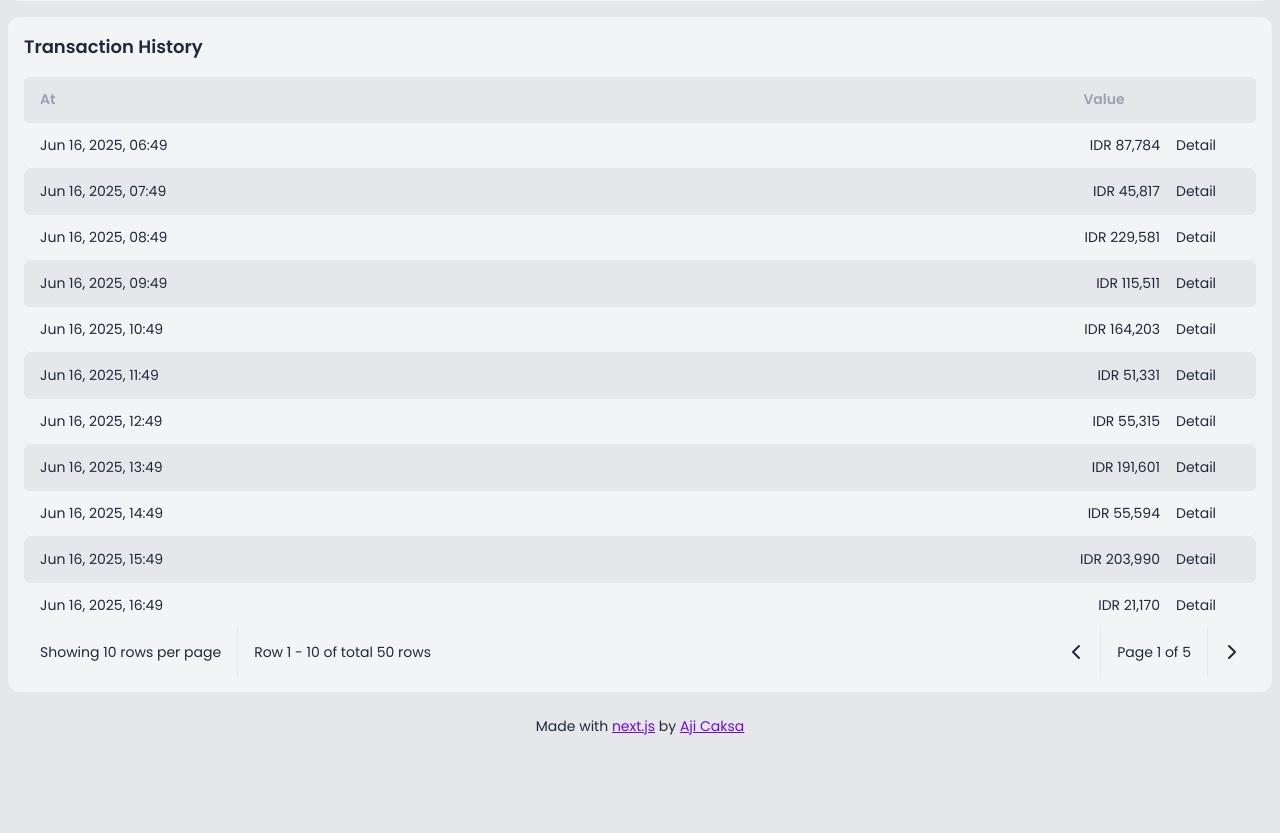
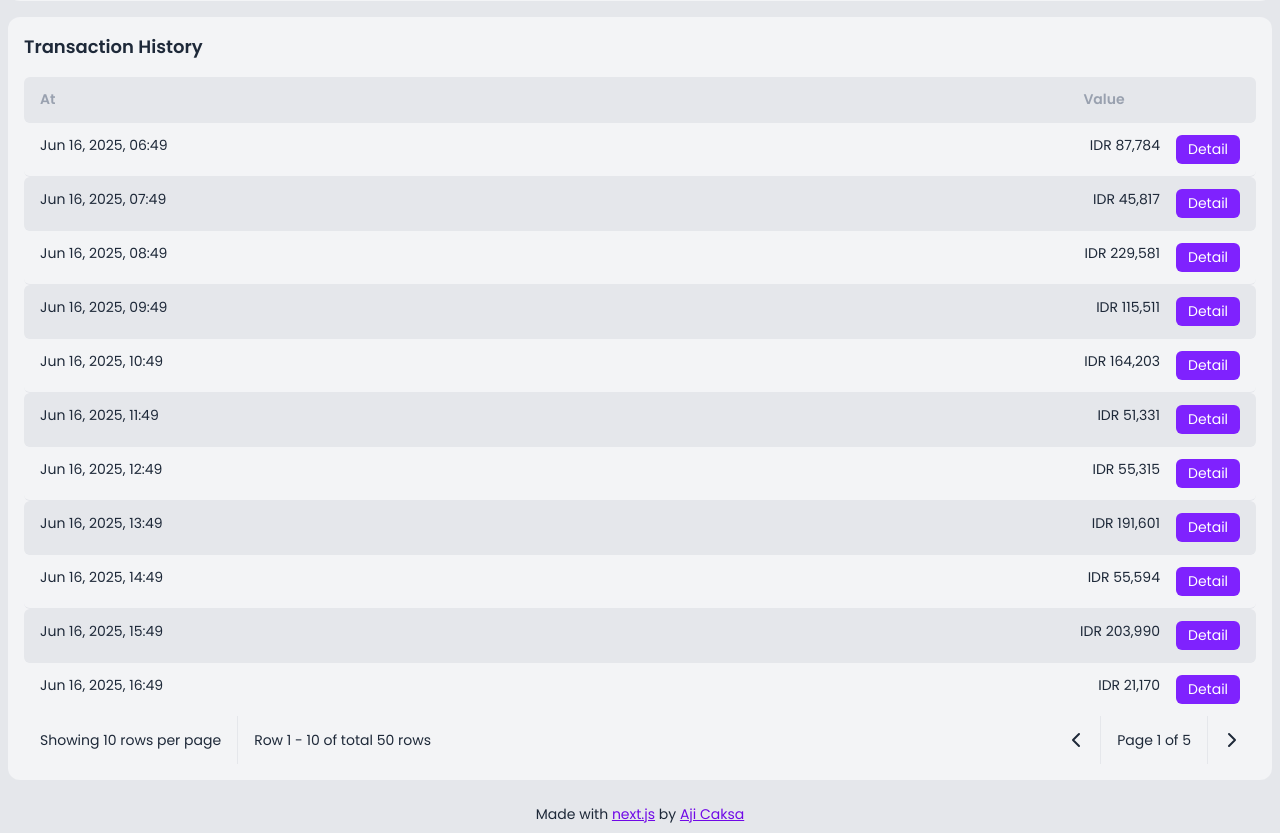
Before and after one commit to caksaji/lora, a Next.js app: page / in a window 1280 px wide. Shown: the part 920-1753 px from the top of the page. Before the commit the page ends 1665 px from the top, so only its background shows below. Built offline with nearby package versions, Linux system fonts and the light colour scheme.

Commit message:
[ADD] new component : Button

```diff
--- a/src/app/page.tsx
+++ b/src/app/page.tsx
@@ -10,6 +10,7 @@ import InputDateRange from '@/component/partial/InputDateRange'
 import Skeleton from '@/component/partial/Skeleton'
 import Select from '@/component/partial/Select'
 import Table from '@/component/partial/Table'
+import Button from '@/component/partial/Button'
 import ModalDetail, { ModalDetailHandle } from '@/component/functional/trx/ModalDetail'
 
 const Chart = dynamic(() => import('react-apexcharts'), { ssr: false })
@@ -261,9 +262,9 @@ export default function Report() {
                 <span className="tcell w-full shrink">{dateShownFormat(d.date, 'medium')}, {timeShownFormat(d.date)}</span>
                 <span className="tcell w-32 text-right">{formatCurrency(d.value)}</span>
                 <div className="tcell w-20">
-                  <button onClick={() => modalRef.current?.open(d)}>
+                  <Button color="violet" size="sm" onClick={() => modalRef.current?.open(d)}>
                     Detail
-                  </button>
+                  </Button>
                 </div>
               </div>
             ))}
--- a/src/component/functional/trx/ModalDetail.tsx
+++ b/src/component/functional/trx/ModalDetail.tsx
@@ -2,6 +2,7 @@ import { useState, useEffect, forwardRef, useImperativeHandle } from 'react'
 import { dateShownFormat, timeShownFormat, formatNum, formatCurrency } from '@/lib/localUtil'
 import { get } from '@/lib/api/trx'
 import Modal from '@/component/partial/Modal'
+import Button from '@/component/partial/Button'
 import Skeleton from '@/component/partial/Skeleton'
 import ErrorData404 from '@/component/partial/ErrorData404'
 
@@ -47,12 +48,12 @@ const ModalDetail = forwardRef<ModalDetailHandle>((_, ref) => {
       isOpen={isOpen}
       title="Transaction Detail"
       footerContent={
-        <button onClick={() => {
+        <Button color="white" border={true} className="w-full" onClick={() => {
             setIsOpen(false)
             window.history.back()
         }}>
           Close
-        </button>
+        </Button>
       }
       onClose={() => {
         setIsOpen(false)
@@ -90,6 +91,28 @@ const ModalDetail = forwardRef<ModalDetailHandle>((_, ref) => {
                   </div>
                 </div>
               ))}
+              {trxData.data.item.map((d, i) => (
+                <div key={i}>
+                  <div className="flex gap-4 justify-between w-full py-2 px-3 rounded-md duration-300 hover:bg-violet-200 dark:hover:bg-violet-900">
+                    <span>{d.item}</span>
+                    <div className="text-right">
+                      {formatNum(d.qty)} &times; {formatCurrency(d.value)}
+                      <br />{formatCurrency(d.value * d.qty)}
+                    </div>
+                  </div>
+                </div>
+              ))}
+              {trxData.data.item.map((d, i) => (
+                <div key={i}>
+                  <div className="flex gap-4 justify-between w-full py-2 px-3 rounded-md duration-300 hover:bg-violet-200 dark:hover:bg-violet-900">
+                    <span>{d.item}</span>
+                    <div className="text-right">
+                      {formatNum(d.qty)} &times; {formatCurrency(d.value)}
+                      <br />{formatCurrency(d.value * d.qty)}
+                    </div>
+                  </div>
+                </div>
+              ))}
               <div className="flex gap-4 justify-between w-full py-2 px-3 rounded-md text-lg font-semibold duration-300 hover:bg-violet-200 dark:hover:bg-violet-900">
                 <span>Total</span>
                 <span>{formatCurrency(trxData.data.total)}</span>
--- /dev/null
+++ b/src/component/partial/Button.tsx
@@ -0,0 +1,131 @@
+import { useEffect, useRef } from 'react'
+import Skeleton from '@/component/partial/Skeleton'
+import SpinnerCircle from '@/component/partial/SpinnerCircle'
+
+export default function Modal({
+  className,
+  showSkeleton = false,
+  skeletonWidth,
+  disabled = false,
+  loading = false,
+  noStyle = false,
+  size,
+  round = false,
+  block = false,
+  color,
+  textPrimeteal = false,
+  border = false,
+  iconOnly = false,
+  fab = false,
+  children,
+  icon,
+  onClick
+}: {
+  className?: string,
+  showSkeleton?: boolean,
+  skeletonWidth?: string,
+  disabled?: boolean,
+  loading?: boolean,
+  noStyle?: boolean,
+  size?: null | 'sm',
+  round?: boolean,
+  block?: boolean,
+  color: 'violet' | 'red' | 'blue' | 'white',
+  textPrimeteal: boolean,
+  border: boolean,
+  iconOnly: boolean,
+  fab: boolean,
+  children: React.ReactNode,
+  icon: React.ReactNode,
+  onClick?: () => void
+}) {
+  const fragmentedRem = '(1rem / 4)'
+
+  const formatedStyle = () => {
+    let padding = null
+    if (size === 'sm') {
+      if ((border || color === 'white') && !iconOnly) {
+        padding = `calc((${fragmentedRem} * 1) - 1px) calc((${fragmentedRem} * 3) - 1px)`
+      }
+      else if ((border || color === 'white') && iconOnly) {
+        padding = `calc((${fragmentedRem} * 1) - 1px)`
+      }
+      else if (!border && color !== 'white' && iconOnly) {
+        padding = `calc(${fragmentedRem})`
+      }
+      else {
+        padding = `calc(${fragmentedRem} * 1) calc(${fragmentedRem} * 3)`
+      }
+    }
+    else if (!size) {
+      if (border || color === 'white') {
+        padding = `calc((${fragmentedRem} * 2) - 1px) calc((${fragmentedRem} * 4) - 1px)`
+      }
+      else {
+        padding = `calc(${fragmentedRem} * 2) calc(${fragmentedRem} * 4)`
+      }
+    }
+    return {
+      padding: !noStyle ? padding : 0,
+      zIndex: fab ? 1 : 'unset'
+    }
+  }
+
+  const click = () => {
+    console.log('Inner clicked')
+    if (!disabled) onClick?.()
+  }
+
+  if (showSkeleton) {
+    return <Skeleton className={`${!fab && 'h-9 rounded-md'} ${fab && 'fixed bottom-4 right-4 h-12 w-12 rounded-full md:hidden'} ${skeletonWidth}`} style={{ zIndex: fab ? 1 : 'unset' }} />
+  }
+  return (
+    <button
+      disabled={disabled || loading}
+      className={`
+        no-underline outline-none
+        ${className}
+        ${!disabled && 'duration-300 transform focus:ring-3 focus:ring-opacity-90 active:scale-90'}
+        ${!noStyle && 'inline-block text-center align-middle whitespace-nowrap space-x-2 focus:ring-offset-2 dark:ring-offset-gray-800'}
+        ${fab && 'fixed bottom-4 right-4 md:hidden'}
+        ${noStyle && 'focus:ring-gray-800'}
+        ${!disabled && !loading &&'cursor-pointer'}
+        ${disabled && 'cursor-not-allowed'}
+        ${loading && 'cursor-wait'}
+        ${disabled && 'opacity-75'}
+        ${!round && !fab && 'rounded-md'}
+        ${(round || fab) && 'rounded-full'}
+        ${block && 'w-full'}
+        ${color === 'violet' && 'focus:ring-violet-700'}
+        ${color === 'violet' && !border && 'text-white bg-violet-600'}
+        ${color === 'violet' && !border && !disabled && 'hover:bg-violet-700'}
+        ${color === 'red' && 'focus:ring-red-600'}
+        ${color === 'red' && !border && 'text-white bg-red-500'}
+        ${color === 'red' && !border && !disabled && 'hover:bg-red-600'}
+        ${color === 'blue' && 'focus:ring-blue-600'}
+        ${color === 'blue' && !border && 'text-white bg-blue-500'}
+        ${color === 'blue' && !border && !disabled && 'hover:bg-blue-600'}
+        ${color === 'white' && 'border border-gray-300 text-gray-800 bg-white focus:ring-gray-300 dark:border-gray-700 dark:bg-gray-700 dark:text-white dark:focus:ring-gray-600'}
+        ${color === 'white' && !disabled && 'hover:bg-gray-300 dark:hover:bg-gray-600'}
+        ${color === 'white' && textPrimeteal && 'text-violet-500'}
+        ${border && 'border focus:bg-opacity-20'}
+        ${border && !disabled && 'hover:bg-opacity-20'}
+        ${color === 'violet' && border && 'text-violet-500 border-violet-500 focus:bg-violet-600'}
+        ${color === 'violet' && border && !disabled && 'hover:bg-violet-600'}
+        ${color === 'red' && border && 'text-red-500 border-red-500 focus:bg-red-600'}
+        ${color === 'red' && border && !disabled && 'hover:bg-red-600'}
+      `}
+      style={{ lineHeight: '1.5', fontSize: 'calc(1rem - 2px)', ...formatedStyle() }}
+      onClick={click}
+    >
+      {noStyle
+        ? <span>{children}</span>
+        : <div className={`flex items-center justify-center space-x-2 ${fab && 'h-12 w-12'} ${!fab && 'w-full'}`}>
+          {loading && <SpinnerCircle className="w-4 h-4" />}
+          {!loading && icon}
+          {!iconOnly && children}
+        </div>
+      }
+    </button>
+  )
+}
--- /dev/null
+++ b/src/component/partial/SpinnerCircle.tsx
@@ -0,0 +1,19 @@
+export default function Modal({
+  className
+}: {
+  className?: string
+}) {
+  return (
+    <svg className={`animate-spin ${className}`} xmlns="http://www.w3.org/2000/svg" fill="none" viewBox="0 0 24 24">
+      <circle
+        class="opacity-25"
+        cx="12"
+        cy="12"
+        r="10"
+        stroke="currentColor"
+        stroke-width="4"
+      />
+      <path fill="currentColor" d="M4 12a8 8 0 018-8V0C5.373 0 0 5.373 0 12h4zm2 5.291A7.962 7.962 0 014 12H0c0 3.042 1.135 5.824 3 7.938l3-2.647z" />
+    </svg>
+  )
+}
```
